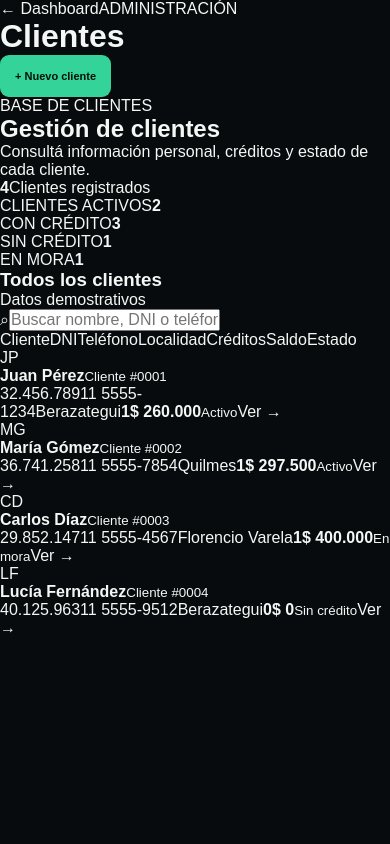
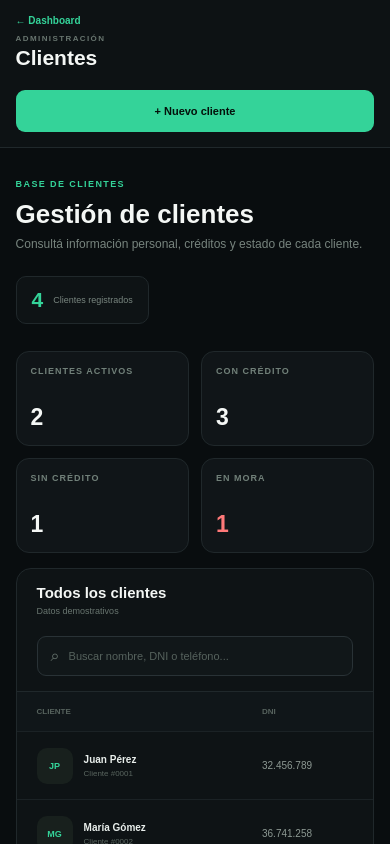
Before and after one commit to benjaminovelar9-source/xco-creditos-demo, a Next.js app: page /admin/clientes in a window 390 px wide. Shown: the top 844 px of the page. Built offline with nearby package versions, Linux system fonts and the light colour scheme.

Commit message:
Add styles for module page and responsive design

```diff
--- a/app/globals.css
+++ b/app/globals.css
@@ -1446,3 +1446,404 @@ textarea {
     grid-template-columns: 1fr;
   }
 }
+/* =========================================================
+   XCO - MODULOS / CLIENTES
+========================================================= */
+
+.module-page {
+  min-height: 100vh;
+  background: #090d0f;
+  color: #f4f7f5;
+}
+
+.module-topbar {
+  min-height: 85px;
+  padding: 16px 5%;
+
+  display: flex;
+  align-items: center;
+  justify-content: space-between;
+  gap: 20px;
+
+  border-bottom: 1px solid #20282b;
+  background: #0d1214;
+}
+
+.module-topbar > div {
+  display: flex;
+  flex-direction: column;
+  gap: 3px;
+}
+
+.module-topbar > div > span {
+  color: #68756f;
+  font-size: 8px;
+  font-weight: 800;
+  letter-spacing: 1.4px;
+}
+
+.module-topbar h1 {
+  font-size: 21px;
+}
+
+.back-link {
+  width: fit-content;
+  margin-bottom: 5px;
+
+  color: #34d399;
+  font-size: 10px;
+  font-weight: 700;
+}
+
+.module-content {
+  width: min(1350px, 92%);
+  margin: auto;
+  padding: 35px 0 70px;
+}
+
+.module-heading {
+  display: flex;
+  justify-content: space-between;
+  align-items: flex-end;
+  gap: 25px;
+}
+
+.module-heading > div:first-child > span {
+  color: #34d399;
+  font-size: 9px;
+  font-weight: 800;
+  letter-spacing: 1.4px;
+}
+
+.module-heading h2 {
+  margin-top: 8px;
+  font-size: 26px;
+}
+
+.module-heading p {
+  margin-top: 7px;
+  color: #77847e;
+  font-size: 12px;
+}
+
+.client-total {
+  padding: 11px 15px;
+
+  display: flex;
+  align-items: center;
+  gap: 10px;
+
+  border: 1px solid #20282b;
+  border-radius: 10px;
+
+  background: #0e1315;
+}
+
+.client-total strong {
+  color: #34d399;
+  font-size: 21px;
+}
+
+.client-total span {
+  color: #78857f;
+  font-size: 9px;
+}
+
+/* RESUMEN */
+
+.client-summary {
+  margin-top: 27px;
+
+  display: grid;
+  grid-template-columns: repeat(4, 1fr);
+  gap: 12px;
+}
+
+.client-summary article {
+  min-height: 105px;
+  padding: 18px;
+
+  display: flex;
+  flex-direction: column;
+  justify-content: space-between;
+
+  border: 1px solid #20282b;
+  border-radius: 13px;
+
+  background: #101518;
+}
+
+.client-summary span {
+  color: #718079;
+  font-size: 9px;
+  font-weight: 800;
+  letter-spacing: 1px;
+}
+
+.client-summary strong {
+  font-size: 26px;
+}
+
+.client-summary .summary-danger strong {
+  color: #ff7979;
+}
+
+/* TARJETA PRINCIPAL */
+
+.clients-card {
+  margin-top: 15px;
+
+  border: 1px solid #20282b;
+  border-radius: 15px;
+
+  background: #0e1315;
+  overflow: hidden;
+}
+
+.clients-toolbar {
+  min-height: 78px;
+  padding: 15px 20px;
+
+  display: flex;
+  align-items: center;
+  justify-content: space-between;
+  gap: 20px;
+
+  border-bottom: 1px solid #20282b;
+}
+
+.clients-toolbar > div:first-child {
+  display: flex;
+  flex-direction: column;
+  gap: 5px;
+}
+
+.clients-toolbar h3 {
+  font-size: 15px;
+}
+
+.clients-toolbar > div:first-child span {
+  color: #68756f;
+  font-size: 9px;
+}
+
+.client-search {
+  width: min(360px, 100%);
+  min-height: 40px;
+  padding: 0 13px;
+
+  display: flex;
+  align-items: center;
+  gap: 9px;
+
+  border: 1px solid #293236;
+  border-radius: 9px;
+
+  background: #111719;
+}
+
+.client-search > span {
+  color: #68756f;
+}
+
+.client-search input {
+  width: 100%;
+  border: 0;
+  outline: 0;
+
+  background: transparent;
+  color: #eef3f0;
+
+  font-size: 11px;
+}
+
+.client-search input::placeholder {
+  color: #56625d;
+}
+
+/* TABLA */
+
+.clients-table-wrapper {
+  width: 100%;
+  overflow-x: auto;
+}
+
+.clients-table {
+  min-width: 1050px;
+}
+
+.clients-table-head,
+.clients-table-row {
+  padding: 0 20px;
+
+  display: grid;
+  grid-template-columns:
+    minmax(190px, 1.5fr)
+    110px
+    130px
+    minmax(130px, 1fr)
+    70px
+    110px
+    90px
+    55px;
+
+  align-items: center;
+  gap: 13px;
+}
+
+.clients-table-head {
+  min-height: 39px;
+
+  background: #101619;
+  color: #56625d;
+
+  font-size: 8px;
+  font-weight: 700;
+  text-transform: uppercase;
+}
+
+.clients-table-row {
+  min-height: 68px;
+  border-top: 1px solid #1b2225;
+
+  color: #8d9993;
+  font-size: 10px;
+}
+
+.clients-table-row:hover {
+  background: rgba(255, 255, 255, 0.012);
+}
+
+.client-name-cell {
+  display: flex;
+  align-items: center;
+  gap: 11px;
+}
+
+.client-list-avatar {
+  width: 36px;
+  height: 36px;
+  flex-shrink: 0;
+
+  display: grid;
+  place-items: center;
+
+  border-radius: 10px;
+  background: #18201d;
+
+  color: #34d399;
+  font-size: 9px;
+  font-weight: 800;
+}
+
+.client-name-cell > div:last-child {
+  display: flex;
+  flex-direction: column;
+  gap: 4px;
+}
+
+.client-name-cell strong {
+  color: #e8eeeb;
+  font-size: 10px;
+}
+
+.client-name-cell small {
+  color: #59655f;
+  font-size: 8px;
+}
+
+.clients-table-row > strong {
+  color: #dce3df;
+  font-size: 10px;
+}
+
+.client-status {
+  width: fit-content;
+  padding: 5px 8px;
+
+  border-radius: 20px;
+  font-size: 8px;
+  font-weight: 700;
+}
+
+.client-status.activo {
+  background: rgba(52, 211, 153, 0.09);
+  color: #34d399;
+}
+
+.client-status.mora {
+  background: rgba(255, 107, 107, 0.09);
+  color: #ff7979;
+}
+
+.client-status.neutral {
+  background: rgba(160, 170, 165, 0.08);
+  color: #8b9791;
+}
+
+.client-view {
+  color: #34d399;
+  font-size: 9px;
+  font-weight: 700;
+}
+
+.empty-clients {
+  padding: 50px 20px;
+  text-align: center;
+
+  color: #65716c;
+  font-size: 11px;
+}
+
+/* =========================================================
+   RESPONSIVE CLIENTES
+========================================================= */
+
+@media (max-width: 800px) {
+  .module-topbar {
+    padding: 15px 4%;
+  }
+
+  .module-content {
+    width: 92%;
+    padding-top: 25px;
+  }
+
+  .module-heading {
+    align-items: flex-start;
+    flex-direction: column;
+  }
+
+  .client-summary {
+    grid-template-columns: 1fr 1fr;
+  }
+
+  .clients-toolbar {
+    align-items: flex-start;
+    flex-direction: column;
+  }
+
+  .client-search {
+    width: 100%;
+  }
+}
+
+@media (max-width: 480px) {
+  .module-topbar {
+    align-items: flex-start;
+    flex-direction: column;
+  }
+
+  .module-topbar .admin-button {
+    width: 100%;
+  }
+
+  .client-summary article {
+    min-height: 95px;
+    padding: 14px;
+  }
+
+  .client-summary strong {
+    font-size: 23px;
+  }
+}
```
